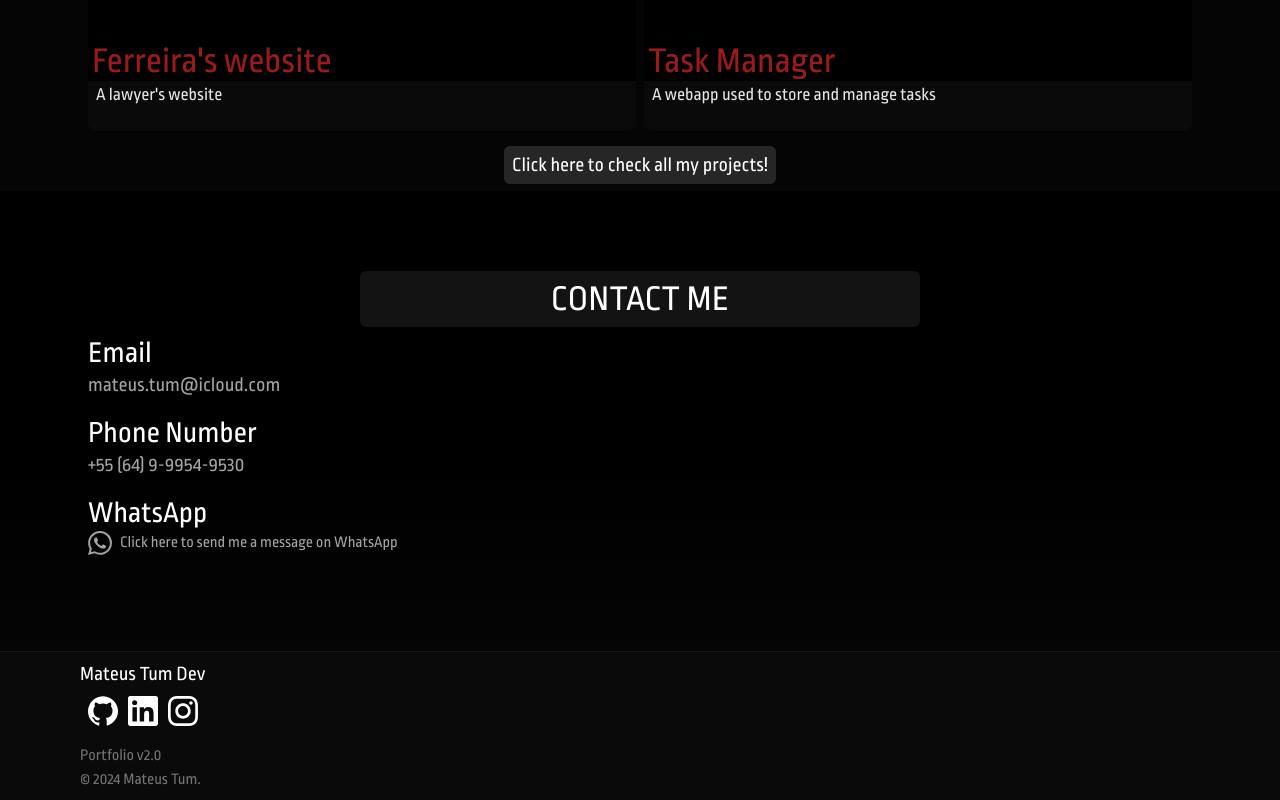
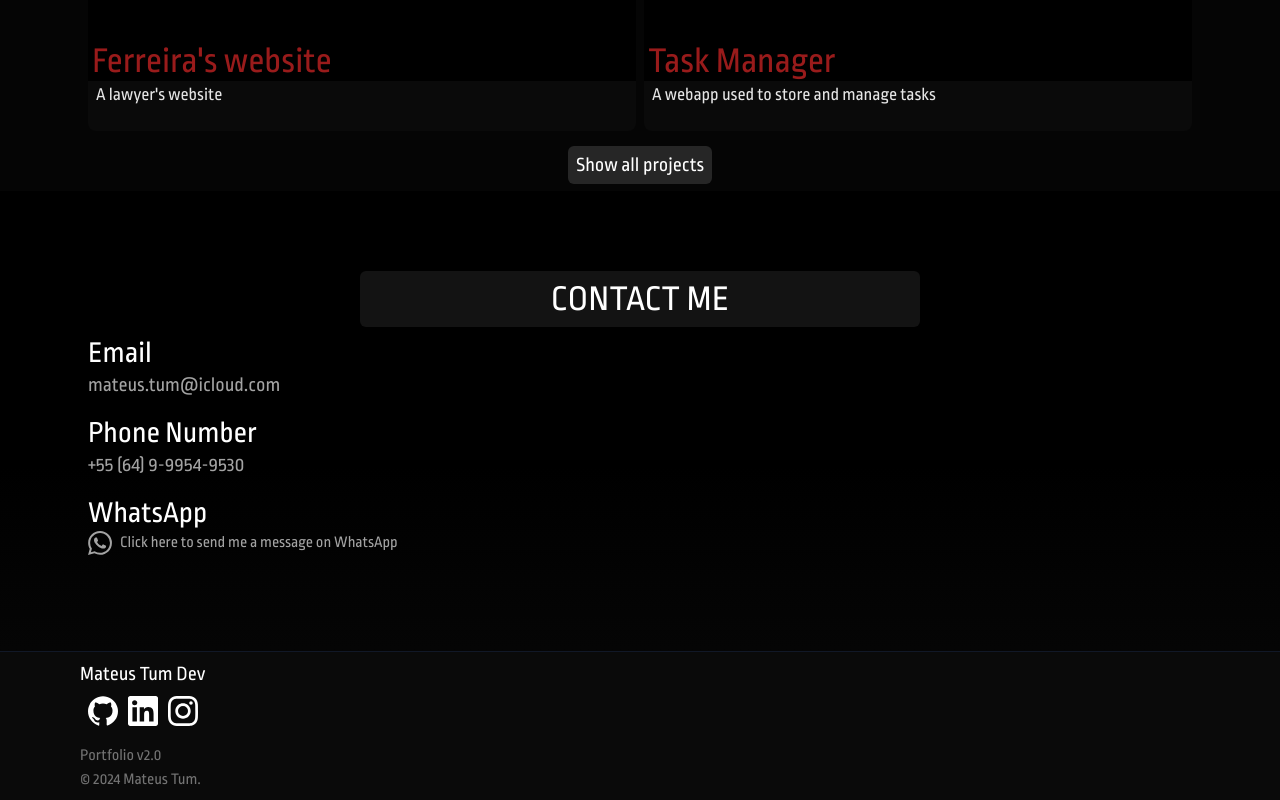
Before and after one commit to MateusTum/portfolio-nextjs, a Next.js app: page / in a window 1280 px wide. Shown: the part 1837-2637 px from the top of the page. Built offline with nearby package versions, Linux system fonts and the light colour scheme.

Commit message:
Update portfolio.tsx
Change all projects button text

```diff
--- a/app/(home)/portfolio.tsx
+++ b/app/(home)/portfolio.tsx
@@ -67,7 +67,7 @@ export default function PortfolioSection() {
         </ul>
 
         <div className="px-2 my-3 w-full text-center">
-          <Link href="#" className="text-xl text-white bg-neutral-800 p-2 rounded-md">Click here to check all my projects!</Link>
+          <Link href="#" className="text-xl text-white bg-neutral-800 p-2 rounded-md">Show all projects</Link>
         </div>
       </Section>
     );
```
